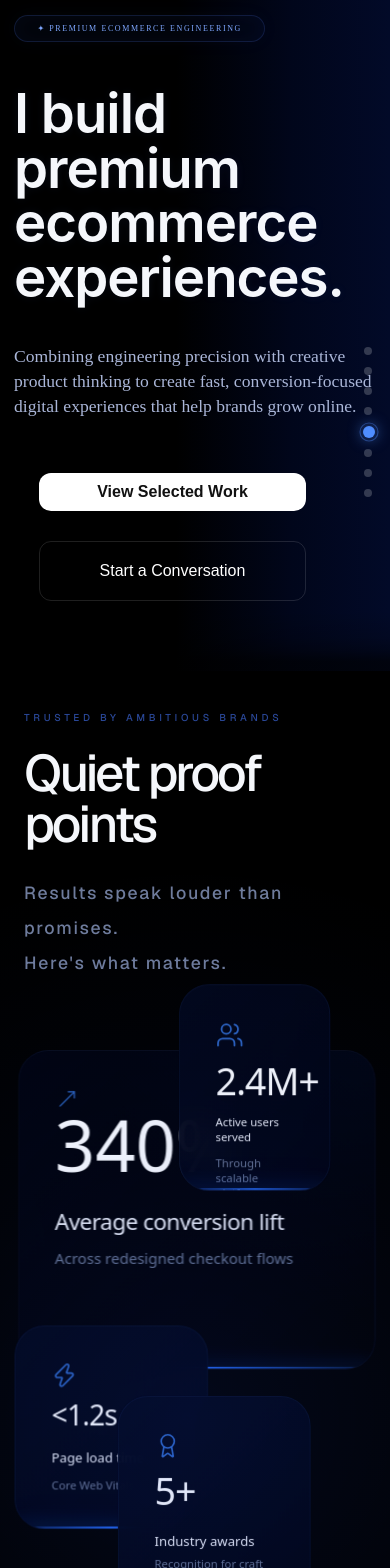
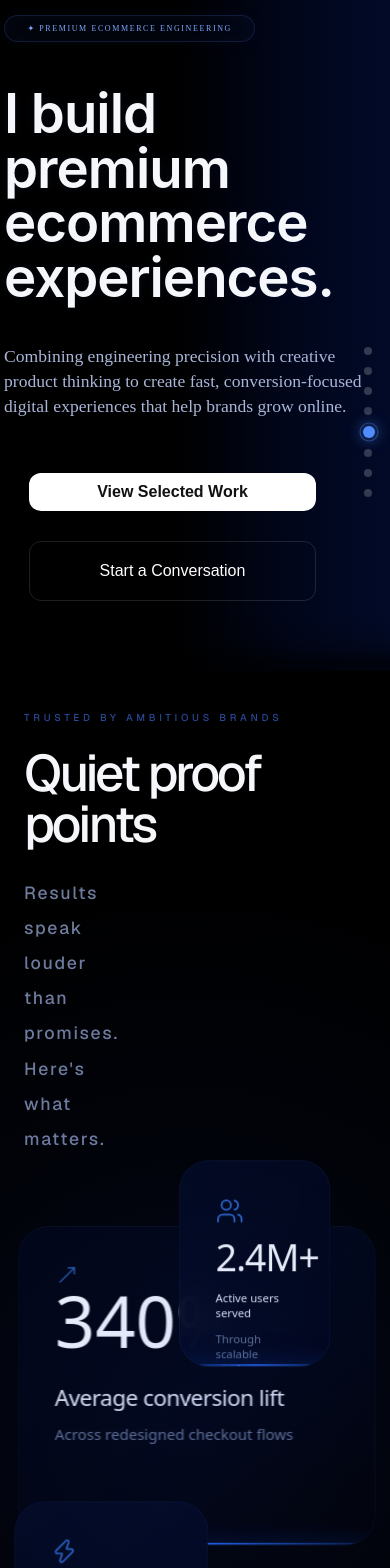
Before and after one commit to josephstephen-dev/joseph-portfolio, a Next.js app: page / in a window 390 px wide. Shown: the top 1568 px of the page. Built offline with nearby package versions, Linux system fonts and the light colour scheme.

Commit message:
Premium mobile proof layout

```diff
--- a/src/app/globals.css
+++ b/src/app/globals.css
@@ -311,7 +311,7 @@ body{
 }
 
 .hero-container{
-    padding:0 14px;
+    padding:0 4px;
 }
 
 .hero-eyebrow{
@@ -802,7 +802,7 @@ linear-gradient(
 }
 
   .proof-description{
-    max-width:100%;
+    max-width:20%;
     margin-bottom:70px;
 }
 
```
